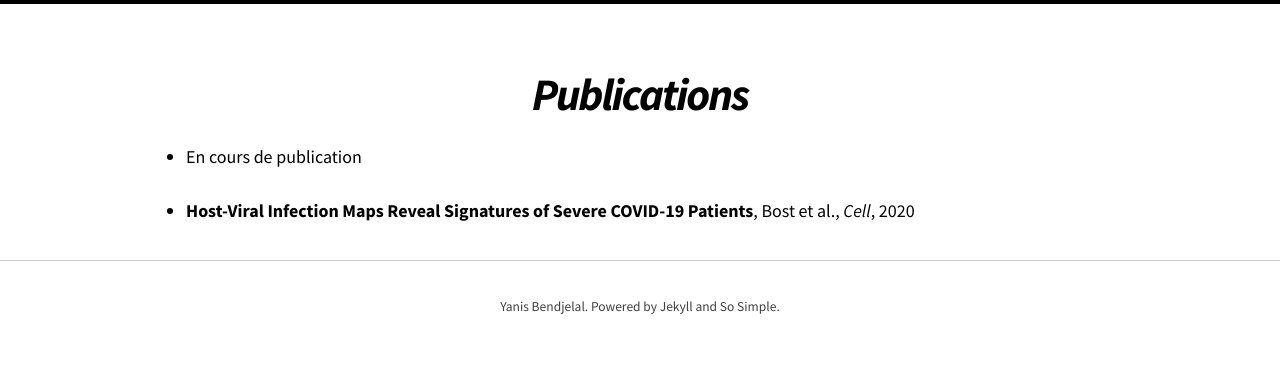
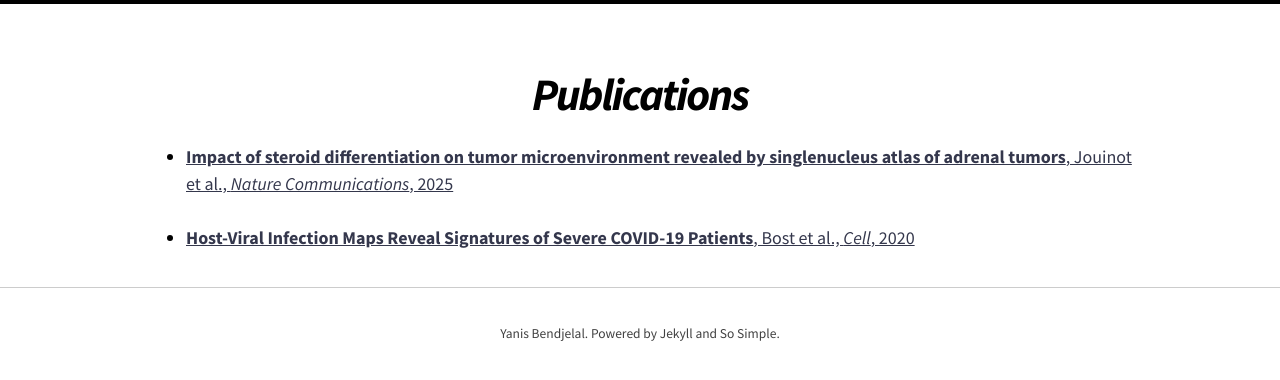
Before and after one commit to Bendjelal/bendjelal.github.io, a Jekyll site: the page built from docs/publications.md, in a window 1280 px wide. Shown: the top 380 px of the page. Built offline with Jekyll 4.4.1, drawn with Linux system fonts in a browser that asks for light colours; nearby versions of some CDN libraries.

Commit message:
Update publication links in publications.md

```diff
--- a/docs/publications.md
+++ b/docs/publications.md
@@ -4,6 +4,6 @@
 permalink: /recherche/
 ---
 
-* En cours de publication
+* [**Impact of steroid differentiation on tumor microenvironment revealed by singlenucleus atlas of adrenal tumors**, Jouinot et al., *Nature Communications*, 2025](https://pmc.ncbi.nlm.nih.gov/articles/PMC12501071/pdf/41467_2025_Article_63912.pdf)
 
-* **Host-Viral Infection Maps Reveal Signatures of Severe COVID-19 Patients**, Bost et al., *Cell*, 2020
+* [**Host-Viral Infection Maps Reveal Signatures of Severe COVID-19 Patients**, Bost et al., *Cell*, 2020](https://pmc.ncbi.nlm.nih.gov/articles/PMC7205692/)
```
